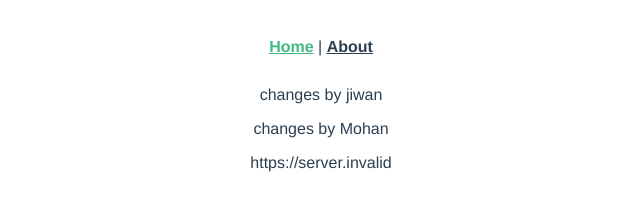
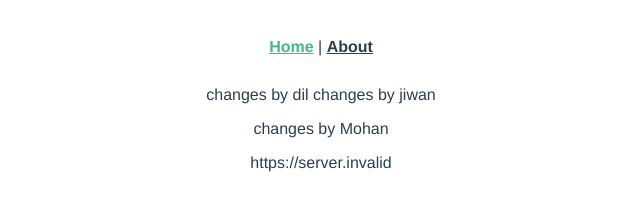
Before and after one commit to jiwantmg/avlekh-ui, a Vue app: page / in a window 1280 px wide. Shown: the top 222 px of the page, without its empty margins (319-959 px from the left). Built offline with nearby package versions, Linux system fonts and the light colour scheme; no server answers.

Commit message:
changes by dil

```diff
--- a/src/views/Home.vue
+++ b/src/views/Home.vue
@@ -1,5 +1,6 @@
 <template>
   <div class="home">
+    changes by dil
     changes by jiwan
     <p>changes by Mohan </p>
     {{ appName }}
```
